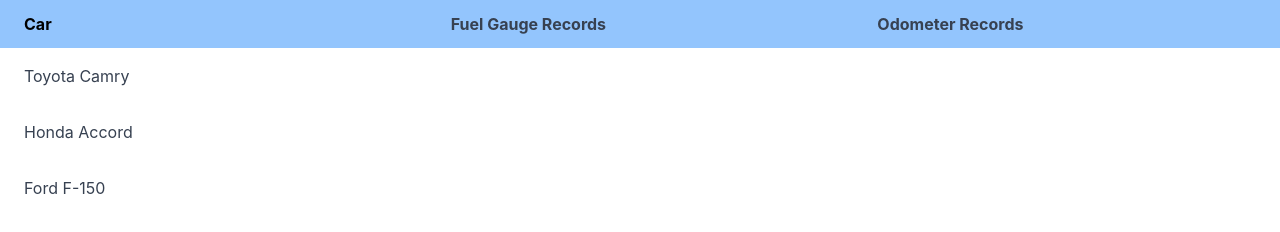
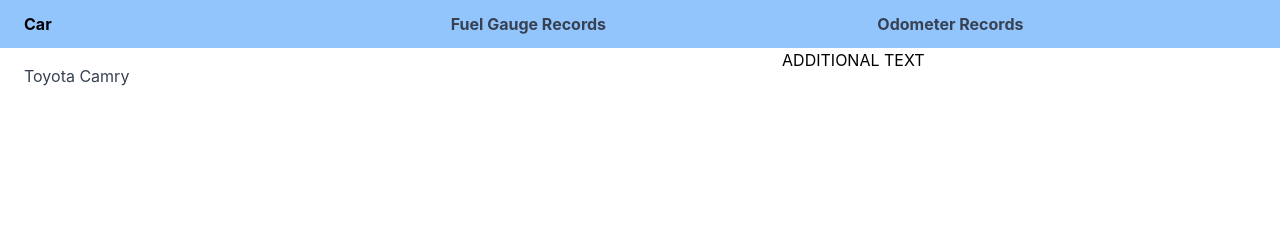
Before and after one commit to yawnak/fuel-record-crud, a plain HTML site: page web/vehicles.htm in a window 1280 px wide. Drawn offline with nearby package versions, Linux system fonts and the light colour scheme; a web font is replaced by a local one.

Commit message:
feat: additional text

```diff
--- a/web/vehicles.htm
+++ b/web/vehicles.htm
@@ -13,6 +13,7 @@
     <body>
         <header></header>
         <main class="flex">
+            <div class="w-1/3">
                 <table id="cars" class="table-auto w-full">
                     <thead class="bg-blue-300">
                         <tr>
@@ -27,33 +28,23 @@
                                     data-odometer="12345.0 miles">Toyota Camry</a>
                             </td>
                         </tr>
-                    <tr class="hover:bg-gray-100">
-                        <td class="px-6 py-4 text-left text-gray-700">
-                            <a href="#" class="car-link"
-                                data-fuel="12.0 gallons"
-                                data-odometer="15678.0 miles">Honda Accord</a>
-                        </td>
-                    </tr>
-                    <tr class="hover:bg-gray-100">
-                        <td class="px-6 py-4 text-left text-gray-700">
-                            <a href="#" class="car-link"
-                                data-fuel="15.0 gallons"
-                                data-odometer="18901.0 miles">Ford F-150</a>
-                        </td>
-                    </tr>
                     </tbody>
                 </table>
-            <table id="fuel-records" class="table-auto w-full">
+            </div>
+
+            <div class="w-2/3">
+                <div class="flex w-full">
+                    <table id="fuel-records" class="table-auto w-1/2">
                         <thead class="bg-blue-300">
                             <tr>
-                        <th class="px-6 py-3 text-left text-gray-700">Fuel Gauge
-                            Records</th>
+                                <th class="px-6 py-3 text-left text-gray-700">Fuel
+                                    Gauge Records</th>
                             </tr>
                         </thead>
                         <tbody class="bg-white">
                         </tbody>
                     </table>
-            <table id="odometer-records" class="table-auto w-full">
+                    <table id="odometer-records" class="table-auto w-1/2">
                         <thead class="bg-blue-300">
                             <tr>
                                 <th class="px-6 py-3 text-left text-gray-700">Odometer
@@ -61,9 +52,11 @@
                             </tr>
                         </thead>
                         <tbody class="bg-white">
-
                         </tbody>
                     </table>
+                </div>
+                <p class=" justify-center align-middle flex h-full">ADDITIONAL TEXT</p>
+            </div>
         </main>
     </body>
 </html>
```
Lines whose indentation alone changed are shown as unchanged.
